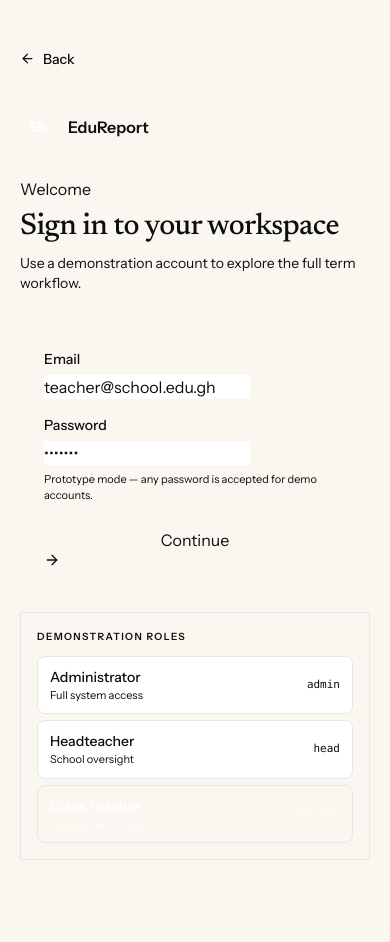
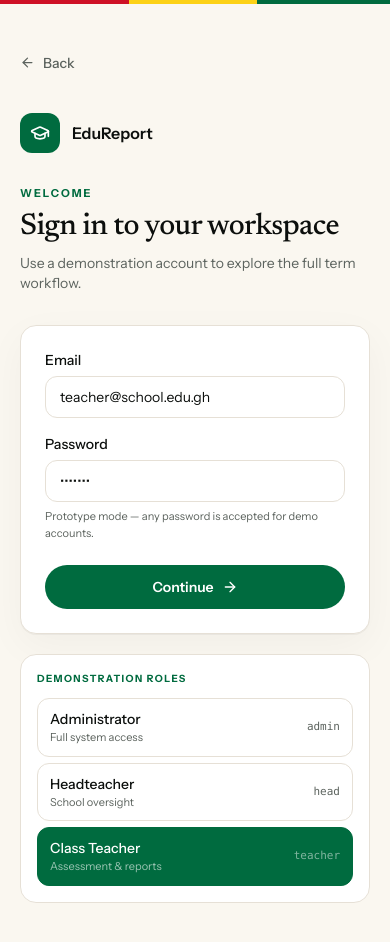
Before and after one commit to MAWUENAMM/terminal-report-system, a Next.js app: page /login in a window 390 px wide. Shown: the top 942 px of the page. Before the commit the page ends 908 px from the top, so only its background shows below. Built offline with nearby package versions, Linux system fonts and the light colour scheme.

Commit message:
Restyle login, sidebar and dashboard to Ghana flag design system

```diff
--- a/src/app/globals.css
+++ b/src/app/globals.css
@@ -11,6 +11,8 @@
   --cream: #faf7f0;
   --sand: #f0ebe0;
   --muted: #5c635e;
+  --line: #e6e0d6;
+  --paper-elevated: #fffcf7;
 }
 
 * { box-sizing: border-box; }
@@ -41,10 +43,6 @@ body {
   from { opacity: 0; transform: translateX(-24px); }
   to { opacity: 1; transform: translateX(0); }
 }
-@keyframes scaleIn {
-  from { opacity: 0; transform: scale(0.94); }
-  to { opacity: 1; transform: scale(1); }
-}
 
 .animate-fade-up {
   animation: fadeUp 0.7s cubic-bezier(0.22, 1, 0.36, 1) both;
@@ -55,38 +53,73 @@ body {
 .animate-slide-right {
   animation: slideRight 0.7s cubic-bezier(0.22, 1, 0.36, 1) both;
 }
-.animate-scale-in {
-  animation: scaleIn 0.6s cubic-bezier(0.22, 1, 0.36, 1) both;
-}
 .delay-1 { animation-delay: 0.1s; }
 .delay-2 { animation-delay: 0.2s; }
 .delay-3 { animation-delay: 0.3s; }
 .delay-4 { animation-delay: 0.4s; }
-.delay-5 { animation-delay: 0.5s; }
 
 @layer components {
   .font-display {
     font-family: "Newsreader", Georgia, serif;
   }
-  .btn-green {
-    @apply inline-flex items-center justify-center gap-2 rounded-full px-6 py-3 text-sm font-semibold text-white transition-all duration-300;
+
+  .surface {
+    @apply border bg-white;
+    border-color: var(--line);
+    box-shadow: 0 1px 0 rgba(12, 15, 13, 0.04), 0 12px 40px rgba(12, 15, 13, 0.04);
+  }
+
+  .eyebrow {
+    @apply text-[11px] font-bold uppercase tracking-[0.18em];
+    color: var(--g-green);
+  }
+
+  .page-title {
+    @apply text-[28px] md:text-[34px] font-semibold tracking-[-0.03em];
+    color: var(--ink);
+  }
+
+  .field {
+    @apply w-full rounded-xl border px-3.5 py-2.5 text-sm outline-none transition;
+    border-color: var(--line);
+    background: #fff;
+  }
+  .field:focus {
+    border-color: var(--g-green);
+    box-shadow: 0 0 0 3px rgba(0, 107, 63, 0.12);
+  }
+
+  .btn-primary {
+    @apply inline-flex items-center justify-center gap-2 rounded-full px-5 py-3 text-sm font-semibold text-white transition-all duration-300;
     background: var(--g-green);
   }
-  .btn-green:hover {
+  .btn-primary:hover {
     background: var(--g-green-dark);
     transform: translateY(-1px);
-    box-shadow: 0 8px 24px rgba(0, 107, 63, 0.35);
+    box-shadow: 0 8px 24px rgba(0, 107, 63, 0.3);
   }
+
+  .btn-secondary {
+    @apply inline-flex items-center justify-center gap-2 rounded-full border px-5 py-3 text-sm font-semibold transition-all duration-300;
+    border-color: var(--line);
+    background: #fff;
+    color: var(--ink);
+  }
+  .btn-secondary:hover {
+    background: var(--cream);
+  }
+
   .btn-gold {
-    @apply inline-flex items-center justify-center gap-2 rounded-full px-6 py-3 text-sm font-semibold transition-all duration-300;
+    @apply inline-flex items-center justify-center gap-2 rounded-full px-5 py-3 text-sm font-semibold transition-all duration-300;
     background: var(--g-gold);
     color: var(--ink);
   }
   .btn-gold:hover {
     filter: brightness(1.05);
     transform: translateY(-1px);
-    box-shadow: 0 8px 24px rgba(252, 209, 22, 0.4);
+    box-shadow: 0 8px 24px rgba(252, 209, 22, 0.35);
   }
+
   .btn-outline-light {
     @apply inline-flex items-center justify-center gap-2 rounded-full border-2 border-white/40 bg-white/10 px-6 py-3 text-sm font-semibold text-white backdrop-blur-sm transition-all duration-300;
   }
@@ -94,6 +127,7 @@ body {
     background: rgba(255, 255, 255, 0.2);
     border-color: rgba(255, 255, 255, 0.7);
   }
+
   .kente-bar {
     background: linear-gradient(
       90deg,
--- a/src/app/login/page.tsx
+++ b/src/app/login/page.tsx
@@ -3,8 +3,16 @@
 import { useEffect, useState } from "react";
 import { useRouter } from "next/navigation";
 import Link from "next/link";
-import { ArrowLeft, ArrowRight, Shield } from "lucide-react";
+import {
+  ArrowLeft,
+  ArrowRight,
+  GraduationCap,
+  Shield,
+} from "lucide-react";
 import { store } from "@/lib/store";
+
+const HERO_IMG =
+  "https://raw.githubusercontent.com/MAWUENAMM/terminal-report-system/main/hero-students.jpg";
 
 const DEMO = [
   { role: "Administrator", email: "admin@school.edu.gh", note: "Full system access" },
@@ -34,28 +42,25 @@ export default function LoginPage() {
 
   return (
     <main className="min-h-screen bg-paper">
-      <div className="grid min-h-screen lg:grid-cols-2">
-        <section className="relative hidden overflow-hidden bg-ink text-white lg:flex lg:flex-col lg:justify-between lg:p-12 xl:p-16">
-          <div
-            className="pointer-events-none absolute inset-0 opacity-[0.15]"
-            style={{
-              backgroundImage:
-                "url(https://images.unsplash.com/photo-1509062522246-3755977927d7?auto=format&fit=crop&w=1200&q=60)",
-              backgroundSize: "cover",
-              backgroundPosition: "center",
-            }}
+      <div className="kente-bar" />
+      <div className="grid min-h-[calc(100vh-4px)] lg:grid-cols-2">
+        {/* Left panel — Ghana students photo */}
+        <section className="relative hidden overflow-hidden text-white lg:flex lg:flex-col lg:justify-between lg:p-12 xl:p-16">
+          <img
+            src={HERO_IMG}
+            alt="Ghanaian students"
+            className="absolute inset-0 h-full w-full object-cover object-[center_20%]"
           />
-          <div className="absolute inset-0 bg-gradient-to-br from-ink via-ink/95 to-forest/90" />
+          <div className="absolute inset-0 bg-gradient-to-br from-black/80 via-[var(--g-green)]/70 to-black/60" />
 
           <div className="relative">
             <Link href="/" className="flex items-center gap-3">
-              <div className="relative flex h-10 w-10 items-center justify-center rounded-md bg-white text-[13px] font-bold text-ink">
-                ER
-                <span className="absolute -bottom-0.5 -right-0.5 h-2.5 w-2.5 rounded-full bg-gold ring-2 ring-ink" />
+              <div className="flex h-11 w-11 items-center justify-center rounded-xl bg-[var(--g-green)] text-white shadow-lg shadow-black/30">
+                <GraduationCap size={22} strokeWidth={2} />
               </div>
               <div>
                 <div className="font-semibold tracking-tight">EduReport</div>
-                <div className="text-[10px] uppercase tracking-[0.16em] text-white/45">
+                <div className="text-[10px] uppercase tracking-[0.16em] text-white/60">
                   Ghana Basic Schools
                 </div>
               </div>
@@ -63,26 +68,27 @@ export default function LoginPage() {
           </div>
 
           <div className="relative max-w-md">
-            <div className="text-[11px] font-semibold uppercase tracking-[0.18em] text-white/40">
+            <div className="text-[11px] font-bold uppercase tracking-[0.18em] text-[var(--g-gold)]">
               School workspace
             </div>
             <h1 className="font-display mt-4 text-4xl font-medium leading-[1.15] tracking-[-0.02em] xl:text-[2.75rem]">
               One place for marks, learners, and terminal reports.
             </h1>
-            <p className="mt-5 text-[15px] leading-7 text-white/55">
+            <p className="mt-5 text-[15px] leading-7 text-white/70">
               Sign in to enter scores, manage student records, and issue consistent
               report cards aligned with Ghana Education Service practice.
             </p>
           </div>
 
-          <div className="relative flex items-center gap-2 text-xs text-white/40">
-            <Shield size={14} />
+          <div className="relative flex items-center gap-2 text-xs text-white/50">
+            <Shield size={14} className="text-[var(--g-gold)]" />
             Role-based access · Demonstration environment
           </div>
         </section>
 
+        {/* Right panel — form */}
         <section className="flex items-center justify-center px-5 py-12 sm:px-8">
-          <div className="w-full max-w-[400px]">
+          <div className="w-full max-w-[400px] animate-fade-up">
             <Link
               href="/"
               className="mb-10 inline-flex items-center gap-2 text-sm font-medium text-muted hover:text-ink"
@@ -92,8 +98,8 @@ export default function LoginPage() {
             </Link>
 
             <div className="mb-8 flex items-center gap-3 lg:hidden">
-              <div className="flex h-9 w-9 items-center justify-center rounded-md bg-ink text-[12px] font-bold text-white">
-                ER
+              <div className="flex h-10 w-10 items-center justify-center rounded-xl bg-[var(--g-green)] text-white">
+                <GraduationCap size={20} />
               </div>
               <span className="font-semibold">EduReport</span>
             </div>
@@ -106,7 +112,7 @@ export default function LoginPage() {
               Use a demonstration account to explore the full term workflow.
             </p>
 
-            <form onSubmit={handleLogin} className="surface mt-8 rounded-xl p-6">
+            <form onSubmit={handleLogin} className="surface mt-8 rounded-2xl p-6">
               <label className="mb-1.5 block text-sm font-medium">Email</label>
               <input
                 className="field"
@@ -124,7 +130,7 @@ export default function LoginPage() {
               </p>
 
               {error && (
-                <div className="mt-4 rounded-lg border border-red-200 bg-red-50 px-3 py-2.5 text-sm text-red-800">
+                <div className="mt-4 rounded-xl border border-red-200 bg-red-50 px-3 py-2.5 text-sm text-red-800">
                   {error}
                 </div>
               )}
@@ -135,8 +141,8 @@ export default function LoginPage() {
               </button>
             </form>
 
-            <div className="mt-5 border border-line bg-paper-elevated p-4">
-              <div className="text-[10px] font-semibold uppercase tracking-[0.14em] text-muted">
+            <div className="mt-5 rounded-2xl border border-line bg-white p-4">
+              <div className="text-[10px] font-bold uppercase tracking-[0.14em] text-[var(--g-green)]">
                 Demonstration roles
               </div>
               <div className="mt-3 space-y-1.5">
@@ -148,9 +154,9 @@ export default function LoginPage() {
                       setEmail(d.email);
                       setError("");
                     }}
-                    className={`flex w-full items-center justify-between rounded-lg border px-3 py-2.5 text-left transition ${
+                    className={`flex w-full items-center justify-between rounded-xl border px-3 py-2.5 text-left transition ${
                       email === d.email
-                        ? "border-ink bg-ink text-white"
+                        ? "border-[var(--g-green)] bg-[var(--g-green)] text-white"
                         : "border-line bg-white hover:bg-paper"
                     }`}
                   >
--- a/tailwind.config.ts
+++ b/tailwind.config.ts
@@ -27,6 +27,13 @@ const config: Config = {
           gold: "#FCD116",
           green: "#006B3F",
         },
+        ink: "#0c0f0d",
+        paper: "#faf7f0",
+        "paper-elevated": "#fffcf7",
+        line: "#e6e0d6",
+        muted: "#5c635e",
+        gold: "#FCD116",
+        forest: "#006B3F",
       },
       fontFamily: {
         sans: ['"Instrument Sans"', "ui-sans-serif", "system-ui", "sans-serif"],
```
Also changed, not shown: src/components/layout/Sidebar.tsx (+22 -18 lines).
